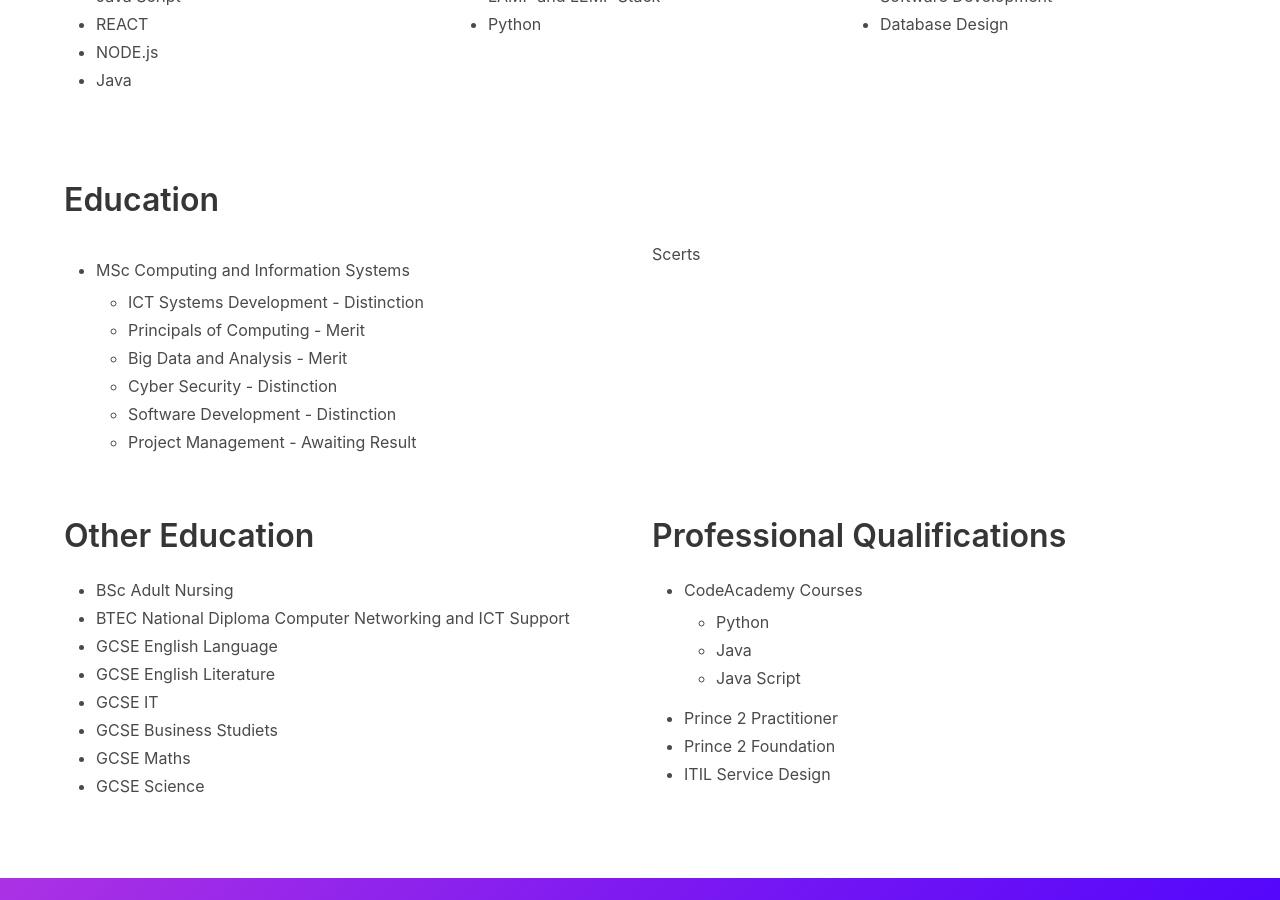
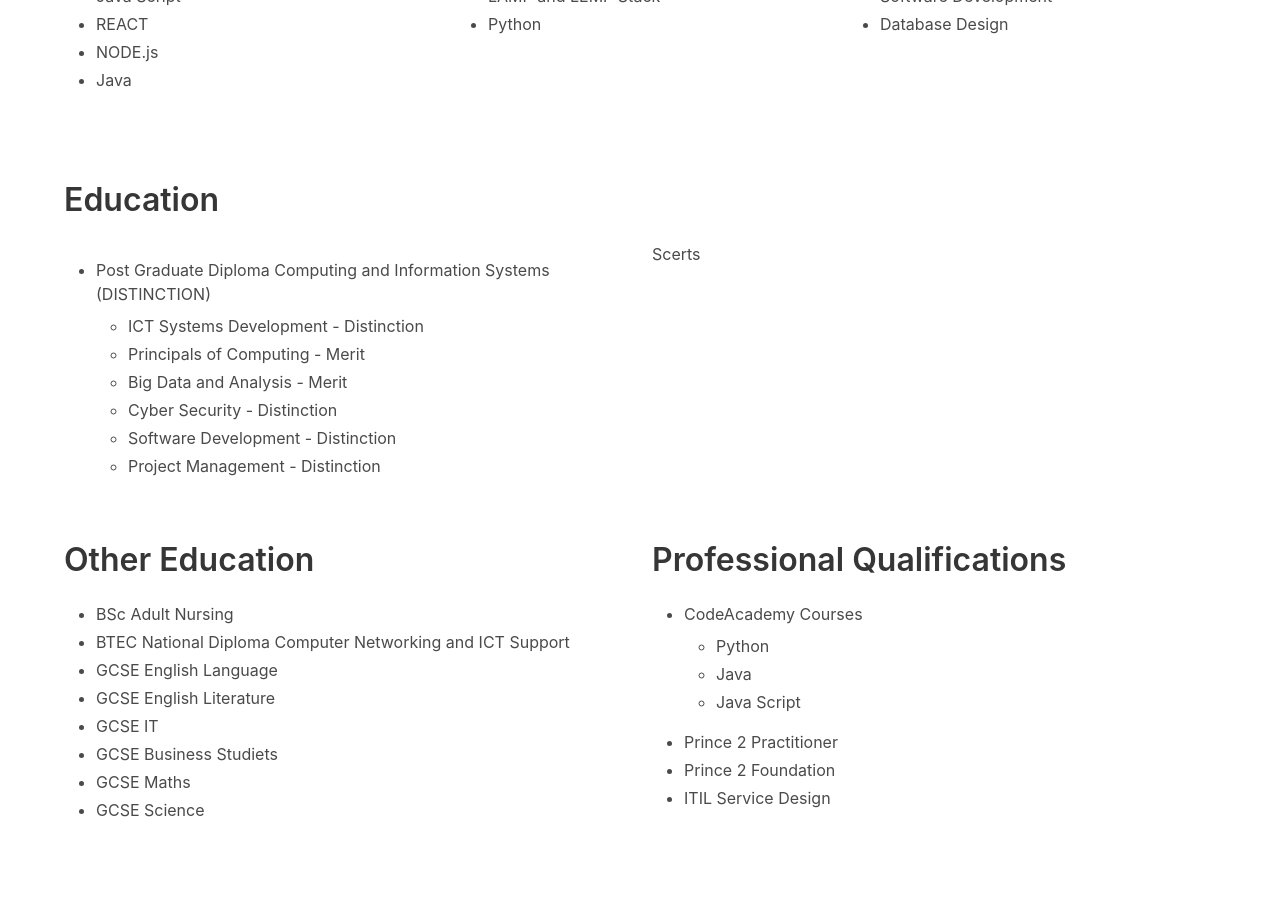
Before and after one commit to jake-jenkins/jjnx-bulma, a Jekyll site: the page built from index.markdown, in a window 1280 px wide and 900 px high, scrolled down 874 px. Built offline with Jekyll 4.4.1, drawn with Linux system fonts in a browser that asks for light colours; nearby versions of some CDN libraries.

Commit message:
Updated Index

```diff
--- a/index.markdown
+++ b/index.markdown
@@ -58,14 +58,14 @@ Jake Jenkins is a web developer working in South Wales and the South West of Eng
 <div class="columns">
   <div class="column">
     <ul>
-<li>MSc Computing and Information Systems</li>
+<li>Post Graduate Diploma Computing and Information Systems (DISTINCTION)</li>
 <ul>
 <li>ICT Systems Development - Distinction</li>
 <li>Principals of Computing - Merit</li>
 <li>Big Data and Analysis - Merit</li>
 <li>Cyber Security - Distinction</li>
 <li>Software Development - Distinction</li>
-<li>Project Management - Awaiting Result</li>
+<li>Project Management - Distinction</li>
 </ul>
 </ul>
   </div>
```
